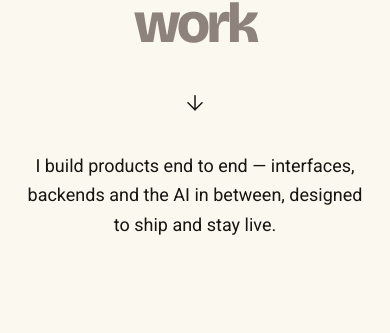
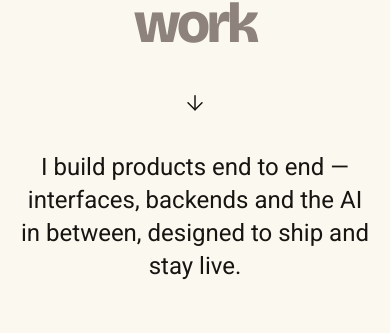
Before and after one commit to deepmroot/mandeep-portfolio, a React (Vite) app: page / in a window 390 px wide. Shown: the part 2903-3236 px from the top of the page. Built offline with nearby package versions, Linux system fonts and the light colour scheme; grey boxes are pictures that could not be loaded.

Commit message:
Fix floating contact pill off-center bug (Framer animate overwrote Tailwind's centering transform, same trap as SideNav), bump the ship-products line to a much bigger size

```diff
--- a/src/appart-theme/Portfolio.jsx
+++ b/src/appart-theme/Portfolio.jsx
@@ -664,19 +664,21 @@ function FloatingContact() {
   }, []);
 
   return (
+    <div className="hidden md:block fixed z-50 bottom-5 left-1/2 -translate-x-1/2">
       <motion.a
         href={LINKS.email}
         initial={false}
         animate={visible ? { y: 0, opacity: 1 } : { y: 24, opacity: 0 }}
         transition={{ duration: 0.5, ease: EASE_OUT }}
         style={{ pointerEvents: visible ? "auto" : "none" }}
-      className="hidden md:flex fixed z-50 bottom-5 left-1/2 -translate-x-1/2 items-center gap-8 rounded-full bg-[#fbf9ef]/95 backdrop-blur-md text-[#171412] pl-7 pr-2 py-2 shadow-2xl ring-1 ring-[#171412]/10"
+        className="flex items-center gap-8 rounded-full bg-[#fbf9ef]/95 backdrop-blur-md text-[#171412] pl-7 pr-2 py-2 shadow-2xl ring-1 ring-[#171412]/10"
       >
         <span className={`${DISPLAY} text-sm font-semibold whitespace-nowrap`}>Have a product to ship?</span>
         <span className={`${MONO} inline-flex items-center gap-2 rounded-full bg-[#171412] text-[#fbf9ef] text-[10px] font-bold uppercase tracking-[0.14em] px-5 py-3 transition-colors hover:bg-[#ff3c34]`}>
           Start a conversation <Mail className="w-3.5 h-3.5" />
         </span>
       </motion.a>
+    </div>
   );
 }
 
@@ -789,7 +791,7 @@ function WorksIntro() {
 
       <motion.p
         {...fadeUp}
-        className="max-w-md sm:max-w-lg text-lg sm:text-xl text-[#171412] leading-relaxed"
+        className="max-w-lg sm:max-w-2xl text-2xl sm:text-3xl text-[#171412] leading-snug"
       >
         I build products end to end — interfaces, backends and the AI in between, designed to ship and stay live.
       </motion.p>
```
Lines whose indentation alone changed are shown as unchanged.
